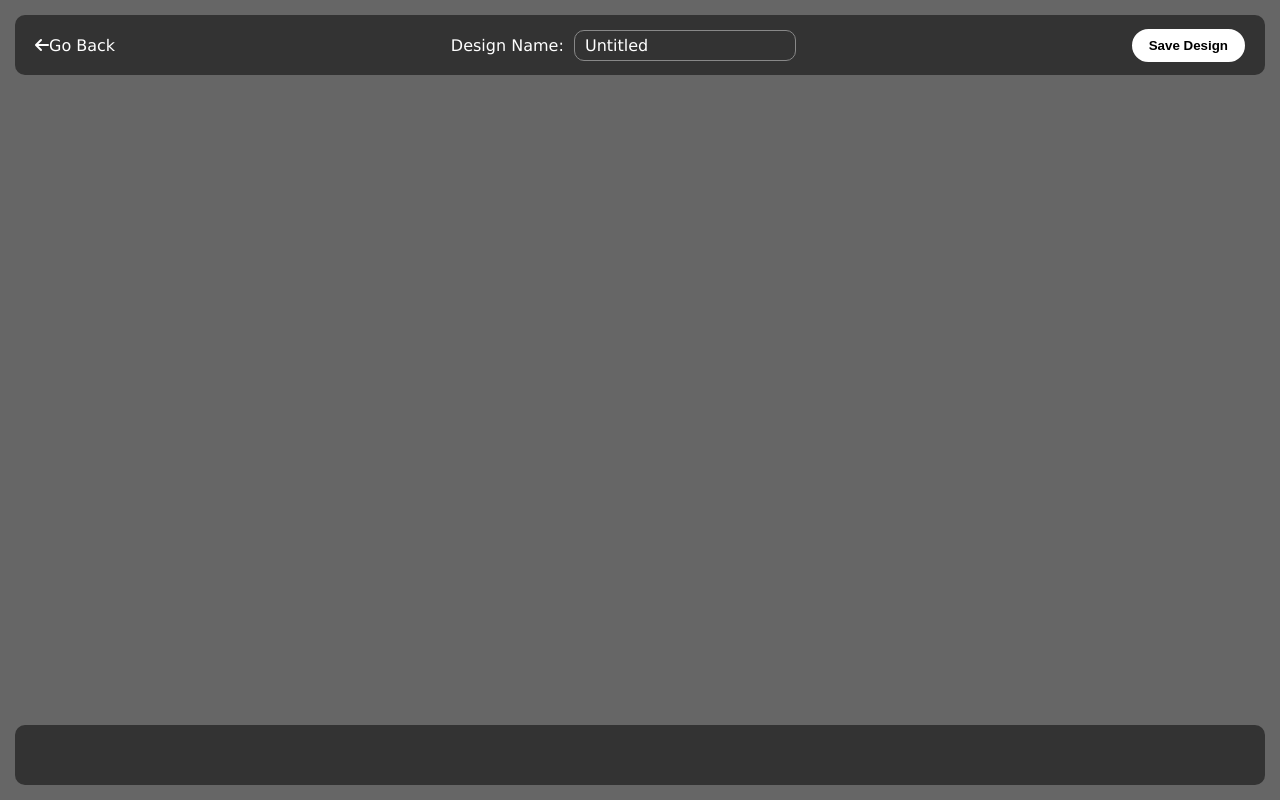
After one commit to krishiv1545/ThreadLab-fullstack, a Flask app: page /generate in a window 1280 px wide. The commit adds this page. Run offline with Flask 3, Linux system fonts and the light colour scheme.

Commit message:
Generation platform init

```diff
--- a/app.py
+++ b/app.py
@@ -107,6 +107,10 @@ def seller_dashboard():
     role = session['role']
     return render_template('seller_dashboard.html', role=role)
 
+@app.route('/generate')
+def generate():
+    return render_template('generate.html')
+
 
 if __name__ == '__main__':
     app.run(debug=True)
--- a/static/styles.css
+++ b/static/styles.css
@@ -6,8 +6,9 @@
 
 body {
   font-family: 'Lucida Sans', 'Lucida Sans Regular', 'Lucida Grande', 'Lucida Sans Unicode', Geneva, Verdana, sans-serif;
-  background: #f5f5f5;
   min-height: 100vh;
+  overflow-x: hidden;
+  background-color: #000;
 }
 
 .dashboard-container {
@@ -132,12 +133,126 @@ a {
 
 .add-item {
   color: #fff;
-  min-height: 400px;
   background-color: #8888887c;
   border-radius: 35px;
-  padding: 20px;
+  padding: 60px;
   margin-top: 10px;
+  display: flex;
+  flex-direction: column;
+  align-items: center;
+  justify-content: center;
+}
+
+.fa-shirt {
+  font-size: 40px;
+  color: #fff;
+}
+
+.shirt-wrapper {
+  height: 150px;
+  width: 150px;
+  display: flex;
+  align-items: center;
+  justify-content: center;
+  border-radius: 50px;
+  flex-direction: column;
+  box-shadow: 0 0 10px 0 rgba(255, 255, 255, 0.5);
+  transition: box-shadow 0.3s ease-in-out;
+  margin-bottom: 20px;
+}
+
+.add-item h3{
+  margin-bottom: 20px;
+}
+
+.add-item-btn {
+  padding: 10px 20px;
+  border-radius: 20px;
+  background-color: #fff;
+  color: #000;
+  font-weight: 600;
+  border: 2px solid #fff;
+  transition: all 0.3s ease-in-out;
   display: flex;
   align-items: center;
   justify-content: center;
 }
+
+.add-item-btn:hover {
+  background-color: #000;
+  color: #fff;
+}
+
+.fa-arrow-right {
+  transition: transform 0.3s ease-in-out;
+}
+
+.add-item:hover {
+  .shirt-wrapper {
+    box-shadow: 0 0 30px 0 rgba(255, 255, 255, 0.5);
+  }
+  .add-item-btn {
+    transform: scale(1.05);
+  }
+  .fa-arrow-right {
+    transform: scaleX(1.2);
+  }
+}
+
+.workspace {
+  height: 100vh;
+  width: 100%;
+  background-color: #666;
+}
+
+.workspace-header {
+  position: fixed;
+  width: calc(100% - 30px);
+  background-color: #333;
+  display: flex;
+  justify-content: space-between;
+  align-items: center;
+  padding:10px 20px;
+  margin: 15px;
+  border-radius: 10px;
+  height: 60px;
+
+
+  .signup-btn {
+    margin-right:0;
+  }
+  input {
+    color: #fff;
+    font-size: 16px;
+    font-family: 'Lucida Sans', 'Lucida Sans Regular', 'Lucida Grande', 'Lucida Sans Unicode', Geneva, Verdana, sans-serif;
+    background-color: #333;
+    border: 0;
+    width: fit-content;
+    border: 1px solid #888;
+    padding: 5px 10px;
+    border-radius: 10px;
+  }
+  label {
+    color: #fff;
+    font-family: 'Lucida Sans', 'Lucida Sans Regular', 'Lucida Grande', 'Lucida Sans Unicode', Geneva, Verdana, sans-serif;
+    font-size: 16px;
+  }
+  input::placeholder{
+    color: #fff;
+  }
+
+}
+
+.workspace-footer {
+  position: fixed;
+  width: calc(100% - 30px);
+  background-color: #333;
+  display: flex;
+  justify-content: space-between;
+  align-items: center;
+  padding:10px 20px;
+  margin: 15px;
+  border-radius: 10px;
+  bottom: 0;
+  height: 60px;
+}
--- /dev/null
+++ b/templates/generate.html
@@ -0,0 +1,27 @@
+<!DOCTYPE html>
+<html lang="en">
+<head>
+    <meta charset="UTF-8">
+    <meta name="viewport" content="width=device-width, initial-scale=1.0">
+    <title>Generate Design</title>
+    <link rel="stylesheet" href="https://cdnjs.cloudflare.com/ajax/libs/font-awesome/6.0.0-beta3/css/all.min.css">
+    <link rel="stylesheet" href="{{ url_for('static', filename='styles.css') }}">
+</head>
+<body>
+    <div class="workspace">
+        <div class="workspace-header">
+            <a href="{{ url_for('seller_dashboard') }}" class="workspace-header-back-btn">
+                <i class="fa-solid fa-arrow-left"></i>Go Back
+            </a>
+            <div>
+                <label for="proj-title">Design Name:&nbsp;</label>
+                <input id="proj-title" name="proj-title" type="text" value="Untitled">
+            </div>
+            <button class="signup-btn">Save Design</button>
+        </div>
+        <div class="workspace-footer">
+
+        </div>
+    </div>
+</body>
+</html>
```
Also changed, not shown: templates/seller_dashboard.html (+7 -1 lines).
